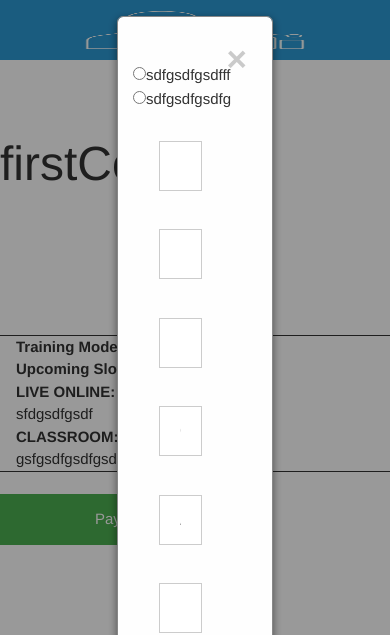
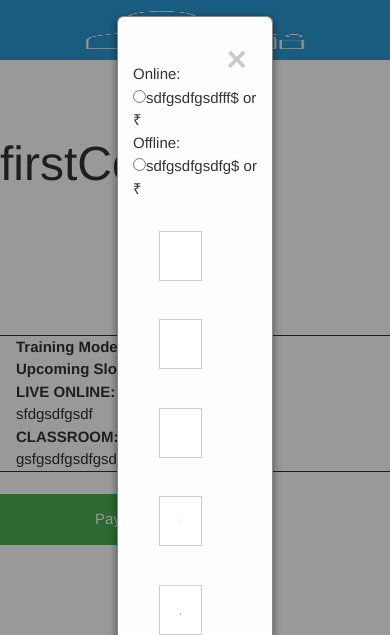
Before and after one commit to hansika17/Ray-Theory, a PHP site: page /raytheoryhsm/NEWfile.PHP?primarykey=asdf in a window 390 px wide, after a click on "Pay Now". Shown: the top 635 px of the page. Run offline with PHP 8.4, Linux system fonts and the light colour scheme; data comes from the database, SQL or seed files in the repository; some libraries are stand-ins or nearby versions.

Commit message:
testingChanges in code

```diff
--- a/newFile.php
+++ b/newFile.php
@@ -206,8 +206,8 @@ echo "</div>";
 		<input type="hidden" name="customer_ip" value="<?=$_SERVER['REMOTE_ADDR']?>">
 
 		<div class='row'>
-				 <div class='col-md-3'><input type="radio" id="priceFirst" name="amount" value="<?php echo $row['rt_onlineprice'];?>"><?php echo $row['rt_onlineprice'];?></input></div>
-				<div class='col-md-6'> <input type="radio" id="priceSecond" name="amount" value="<?php echo $row['rt_offlineprice'];?>"><?php echo $row['rt_offlineprice'];?></input></div>
+				 <div class='col-md-3'>Online: <br><input type="radio" id="priceFirst" name="amount" value="<?php echo $row['rt_onlineprice'];?>"><?php echo $row['rt_onlineprice'];?></input>&#36; or &#8377;</div>
+				<div class='col-md-6'> Offline: <br><input type="radio" id="priceSecond" name="amount" value="<?php echo $row['rt_offlineprice'];?>"><?php echo $row['rt_offlineprice'];?></input>&#36; or &#8377;</div>
         </div>
 
 		 <span style="color:red" id="mandatory"></span>
```
